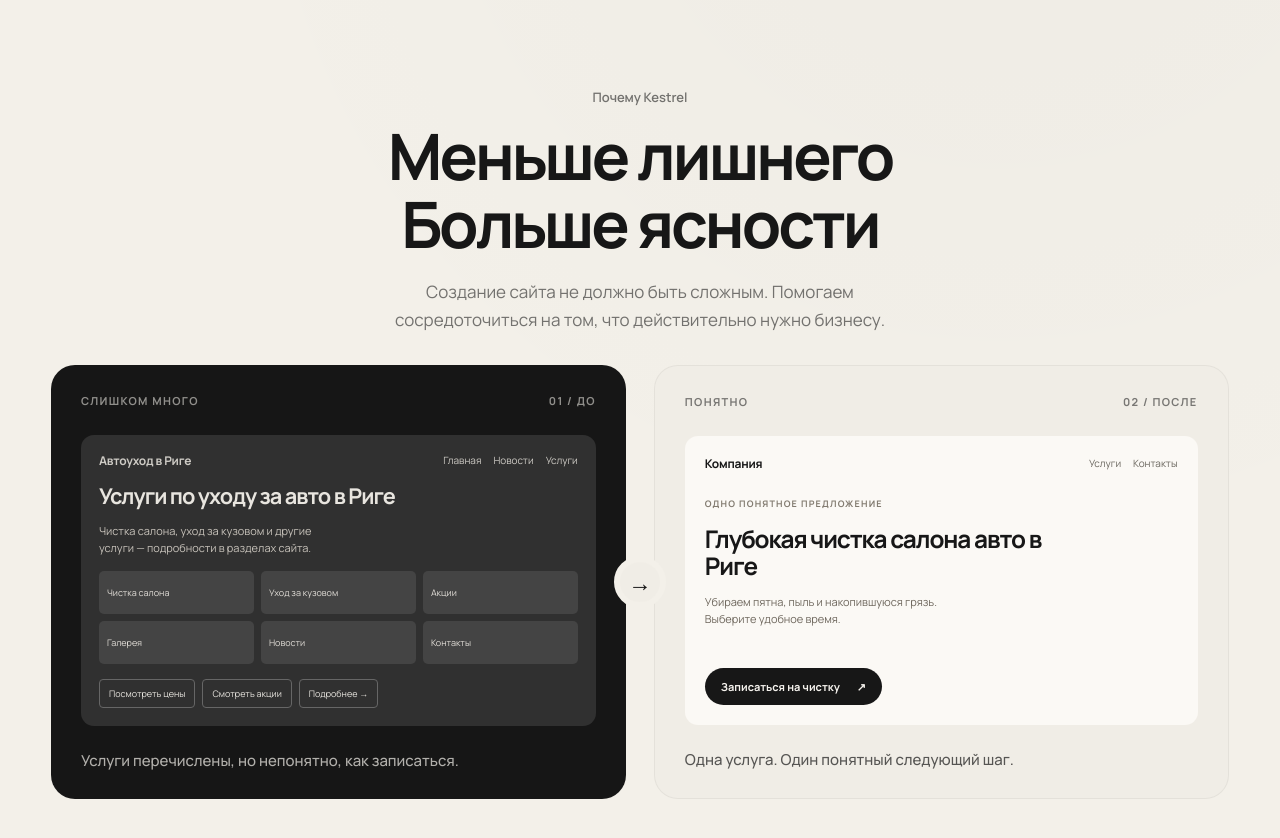
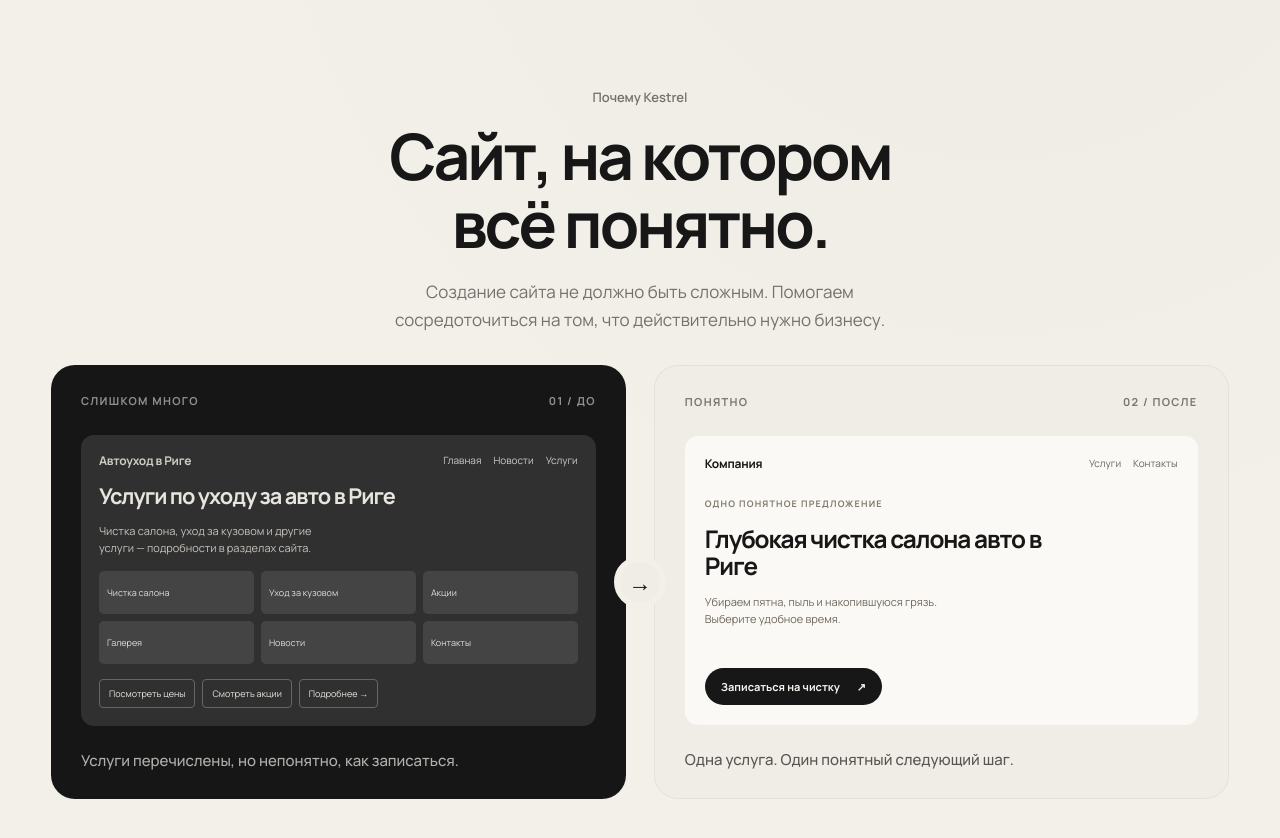
Before and after one commit to davisl24/WEBSITEAGENCY, a Next.js app: page /ru in a window 1280 px wide. Shown: the part 1780-2618 px from the top of the page. Built offline with nearby package versions, Linux system fonts and the light colour scheme; no server answers.

Commit message:
Refine before-after section headline in app/components/ValueShowcaseRu.tsx

```diff
--- a/app/components/ValueShowcaseRu.tsx
+++ b/app/components/ValueShowcaseRu.tsx
@@ -7,7 +7,7 @@ export default function ValueShowcase() {
         <div className="value-layout value-plan-layout">
           <RevealOnView className="value-copy-side">
             <p className="section-label">Почему Kestrel</p>
-            <h2 id="value-title">Меньше лишнего<span>Больше ясности</span></h2>
+            <h2 id="value-title">Сайт, на котором<span>всё понятно.</span></h2>
             <p className="value-intro">
               Создание сайта не должно быть сложным. Помогаем сосредоточиться на том, что действительно нужно бизнесу.
             </p>
```
